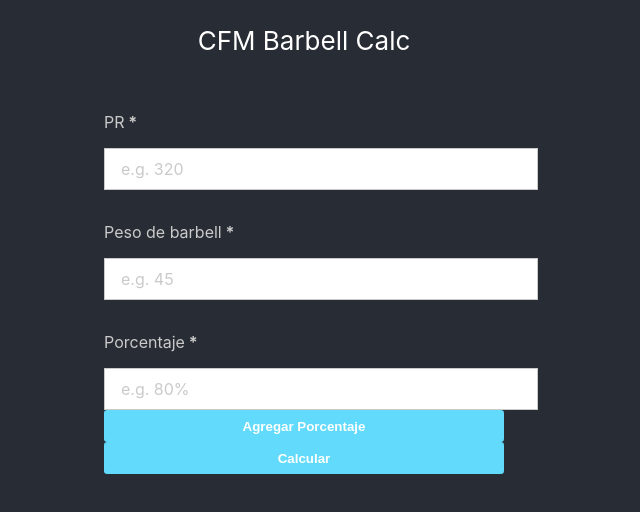
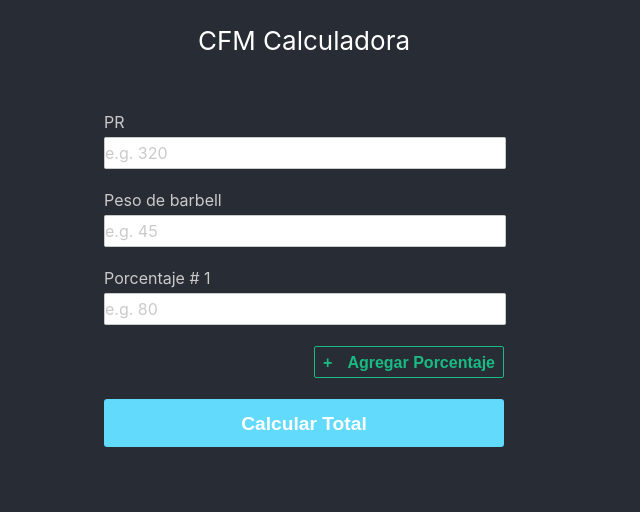
Before and after one commit to Diegus-cl/barbell-calc, a React (Create React App) app: page / in a window 1280 px wide. Shown: the top 512 px of the page, without its empty margins (336-976 px from the left). Built offline with nearby package versions, Linux system fonts and the light colour scheme.

Commit message:
complete logic early release

```diff
--- a/src/App.css
+++ b/src/App.css
@@ -33,12 +33,40 @@ LAYOUT
   margin-top: 2rem;
 }
 
+h2 {
+  font-weight: normal;
+  font-size: 1.8rem;
+}
+
+h3 {
+  font-weight: normal;
+  font-size: 1.4rem;
+  border-top: 0.1rem solid #4a4a4a;
+  color: #4f72c3;
+  padding: 1rem 0 0;
+}
+
+.plates {
+  display: flex;
+  justify-content: center;
+}
+
+.plates li {
+  display: block;
+  padding: 0.2rem;
+  border: 0.1rem solid #1d1d1d;
+}
+
+.plates li.bar {
+  border: none;
+}
+
 /*------------------------------------
 FORM
 ------------------------------------*/
 
 .form__field {
-  margin-top: 2rem;
+  margin-top: 1.3rem;
 }
 
 .form__field--error input[type="text"] {
@@ -46,12 +74,20 @@ FORM
 }
 
 .form__label {
-  margin-bottom: 1rem;
+  margin-bottom: 0.3rem;
 }
 
 .form__field__alert {
   color:       red;
   padding-top: 4rem;
+}
+
+.form__field--button {
+  text-align: right;
+}
+
+.form__field--error input[type="text"] {
+  border-color: #D10B0B;
 }
 
 .input-required {
@@ -108,21 +144,21 @@ input, textarea {
   width:            100%;
   height:           0.5rem;
   line-height:      0.5rem;
-  padding:          1rem;
+  padding:          0.7rem 0;
   background-color: #fff;
   border:           solid 1px #cacaca;
-  border-radius:    6;
+  border-radius:    0.1rem;
   font-size:        1rem;
   color:            #4f4f4f;
 }
 
 .textarea {
   width:            100%;
-  height:           200vh;
-  padding:          50vh;
+  height:           2rem;
+  padding:          0.5rem 0;
   background-color: #fff;
   border:           solid 1px #cacaca;
-  border-radius:    6;
+  border-radius:    0.1rem;
   font-size:        1rem;
   color:            #4f4f4f;
 }
@@ -139,8 +175,9 @@ BUTTONS
 
 .button {
   position:      relative;
-  height:        2rem;
-  line-height:   2rem;
+  height:        3rem;
+  line-height:   3rem;
+  font-size:     1.2rem;
   font-weight:   bold;
   text-align:    center;
   border-radius: 0.2rem;
@@ -187,3 +224,42 @@ BUTTONS
 .button--submit[disabled]:hover {
   border: none;
 }
+
+.button--outlined {
+  display: inline-block;
+  font-size: 1rem;
+  text-align: center;
+  padding: 0 0.5rem;
+  height: 2rem;
+  line-height: 2rem;
+  border: 0.1rem solid #1ABB83;
+  border-radius: 2px;
+  vertical-align: top;
+  color: #1ABB83;
+  background-color: transparent;
+  cursor: pointer;
+}
+
+.button--outlined:hover,
+.button--outlined:focus {
+  filter: opacity(0.7);
+}
+
+.button--outlined:active {
+  filter: opacity(0.4);
+}
+
+.button--outlined[disabled=disabled] {
+  filter: opacity(0.8);
+  border-color: #a2a2a2;
+  color: #a2a2a2;
+}
+
+.button--outlined .icon {
+  vertical-align: middle;
+}
+
+.button--outlined span {
+  display: inline-block;
+  margin-left: 15px;
+}
--- a/src/App.js
+++ b/src/App.js
@@ -1,17 +1,21 @@
 import React, { Component } from 'react';
 import Button from './components/Button';
 import TextField from './components/TextField';
+import Percentages from './components/Percentages';
 import './App.css';
 
 class App extends Component {
   constructor(props) {
     super(props);
-    this.state = {
+    this.state = this.setDefaultState();
+  }
+
+  setDefaultState() {
+    return {
       PR: "",
       barbellWeight: "",
-      tempTarget: "",
       discSet: [45, 35, 25, 15, 10, 5, 2.5],
-      targets: [],
+      targets: [''],
       barConfigurations: [],
       finalPlateSet: [],
       plateCounts: [],
@@ -21,12 +25,34 @@ class App extends Component {
     }
   }
 
+  restartCalculation = e => {
+    e.preventDefault();
+    this.setState(this.setDefaultState);
+  }
+
+  handlePercentageTextfield = e => {
+    const percentageIndex = Number(e.target.name.substr(e.target.name.indexOf('_') + 1));
+    const field = e.target.name.slice(0, e.target.name.indexOf('_'));
+    let targets = this.state.targets;
+    targets[percentageIndex] = e.target.value;
+
+    this.setState({ targets });
+  }
+
+  handlePercentageClick = e => {
+    e.preventDefault();
+
+    let targets = [...this.state.targets];
+    targets.push('');
+
+    this.setState({ targets });
+  }
+
   handleTextfield = e => {
     const field = e.target.name;
     let newState = this.state;
     newState[field] = e.target.value;
     this.setState(newState);
-    //this.setState({team: Object.assign({}, team)});
   }
 
   onSubmit = e => {
@@ -38,10 +64,6 @@ class App extends Component {
 
     newState.discSet.sort((a, b) => b - a);
     newState.targets.sort((a, b) => a - b);
-    //temp
-    newState.targets[0] = parseInt(this.state.tempTarget);
-    //end temp
-    console.log(newState);
     const targetWeights = [];
 
     newState.targets.forEach((targetPercentage, index) => {
@@ -80,56 +102,67 @@ class App extends Component {
       newState.plateCounts[x] = (newState.plateCounts[x] || 0) + 1;
     });
 
-
     newState.saved = true;
-
     this.setState(newState);
   }
 
   render() {
     const {
       PR,
-      barbellWeight,
-      tempTarget
+      barbellWeight
      } = this.state;
-    const { plateCounts, barConfigurations, errors, saving, saved } = this.state;
+    const { targets, plateCounts, barConfigurations, errors, saving, saved } = this.state;
 
     return (
       <div className="App">
         <header className="App-header">
-          CFM Barbell Calc
+          CFM Calculadora
         </header>
 
         {
           saved &&
             <div className='wrapper'>
-              Resultados
-              <div>
-                finalPlateSet
+              <h2>Equipos necesarios</h2>
+              <ul>
+                <li key={-1}>Barra de {barbellWeight} Lb</li>
                 {
                   plateCounts.map((item, index) => (
-                  <div>{index} lb: {item * 2}</div>
+                    <li key={index}>{item * 2} discos de {index} Lb</li>
                   ))
                 }
-              </div>
-
-              <div>
-                barConfigurations
+              </ul>
+              <h2>Configuración de porcentajes</h2>
                 {
                   barConfigurations.map((item, index) => (
-                    <div>
-                        <div>percentage: {item.percentage}%</div>
-                        <div>accurate: {item.accuratePercentage}</div>
-                        <div>round: {item.roundPercentage}</div>
-                        <div>plates: {
-                          item.plates.map((i) => (
-                            <div>{i} x 2</div>
+                  <div key={index}>
+                      <h3>Levantamiento al {item.percentage}%</h3>
+                      {
+                        item.accuratePercentage != item.roundPercentage ?
+                        <span>Peso redondeado: {item.roundPercentage} Lb | Real: {item.accuratePercentage} Lb</span>:
+                        <span>Peso: {item.roundPercentage} Lb</span>
+                      }
+                      <ul className='plates'>
+                      {
+                        item.plates.sort((a, b) => a - b).map((item, index) => (
+                          <li key={index}>{item}</li>
                         ))
-                        }</div>
+                      }
+                        <li className="bar">———</li>
+                      {
+                        item.plates.sort((a, b) => b - a).map((item, index) => (
+                          <li key={index}>{item}</li>
+                        ))
+                      }
+                      </ul>
                   </div>
                   ))
                 }
+
+              <form className='form'>
+                <div className='form__field'>
+                  <a className='App-link' onClick={this.restartCalculation} href="#">Nuevo Calculo</a>
                 </div>
+              </form>
             </div>
         }
 
@@ -161,58 +194,22 @@ class App extends Component {
                     onChange={this.handleTextfield}
                   />
 
-                  <TextField
-                    type="text"
-                    name="tempTarget"
-                    value={tempTarget}
-                    label="Porcentaje"
-                    placeholder="e.g. 80%"
-                    required={true}
-                    error={errors.tempTarget}
-                    onChange={this.handleTextfield}
-                  />
+                  <Percentages
+                    percentages={targets}
+                    onTextChange={this.handlePercentageTextfield}
+                    onClick={this.handlePercentageClick} />
 
+                  <div className='form__field'>
                     <Button
-                    label="Agregar Porcentaje"
+                      label="Calcular Total"
                       progress={false} />
-
-                  <Button
-                    label="Calcular"
-                    progress={false} />
+                  </div>
                 </form>
 
               </div>
             </section>
           </div>
         }
-
-        {/* <div>
-          finalPlateSet
-          {
-            plateCounts.map((item, index) => (
-             <div>{index} lb: {item * 2}</div>
-            ))
-          }
-        </div>
-
-        <div>
-        barConfigurations
-          {
-            barConfigurations.map((item, index) => (
-             <div>
-                <div>percentage: {item.percentage}%</div>
-                <div>accurate: {item.accuratePercentage}</div>
-                <div>round: {item.roundPercentage}</div>
-                <div>plates: {
-                  item.plates.map((i) => (
-                    <div>{i} x 2</div>
-                  ))
-                }</div>
-             </div>
-            ))
-          }
-        </div> */}
-
       </div>
     );
   }
--- /dev/null
+++ b/src/components/PercentageItem.js
@@ -0,0 +1,29 @@
+import React from 'react';
+import PropTypes from 'prop-types';
+import TextField from './TextField';
+
+const PercentageItem = ({parentKey, percentageId, percentageValue, onChange}) => {
+  return (
+    <div>
+        <TextField
+            type="text"
+            name={percentageId}
+            value={percentageValue}
+            label={`Porcentaje # ${(parentKey + 1)}`}
+            placeholder="e.g. 80"
+            required={false}
+            // error={errors.tempTarget}
+            onChange={onChange}
+            />
+    </div>
+  );
+};
+
+PercentageItem.propTypes = {
+    parentKey: PropTypes.number,
+    percentageId: PropTypes.string.isRequired,
+    percentageValue: PropTypes.string.isRequired,
+    onChange: PropTypes.func.isRequired
+};
+
+export default PercentageItem;
--- /dev/null
+++ b/src/components/Percentages.js
@@ -0,0 +1,38 @@
+import React from 'react';
+import PropTypes from 'prop-types';
+import PercentageItem from './PercentageItem';
+
+const Percentages = ({percentages, onTextChange, onClick}) => {
+  return (
+    <div>
+      {
+        percentages.map((percentage, i) => {
+          //console.log(percentage);
+          return (
+            <PercentageItem
+              key={i}
+              parentKey={i}
+              percentageId={'percentageId_' + i.toString()}
+              percentageValue={percentages[i]}
+              onChange={onTextChange} />
+          );
+        })
+      }
+
+      <div className="form__field form__field--button">
+        <button className="button button--outlined" onClick={onClick}>
+            +
+            <span>Agregar Porcentaje</span>
+        </button>
+      </div>
+    </div>
+  );
+};
+
+Percentages.propTypes = {
+    percentages: PropTypes.array.isRequired,
+    onTextChange: PropTypes.func.isRequired,
+    onClick: PropTypes.func.isRequired
+  };
+
+export default Percentages;
--- a/src/components/TextField.js
+++ b/src/components/TextField.js
@@ -64,7 +64,8 @@ const TextField = ({type, label, required, name, placeholder, value, onChange, e
     <div className={wrapperClass}>
       <div className="form__label">
         <label htmlFor={name}>{label}</label>
-        { required && <span className="input-required"> *</span> }
+        {/* { required && <span className="input-required"> *</span> } */}
+        { required && <span className="input-required"></span> }
       </div>
       { setInputType(type) }
       { error && <div className="form__field__alert">{error}</div> }
```
Lines whose indentation alone changed are shown as unchanged.
